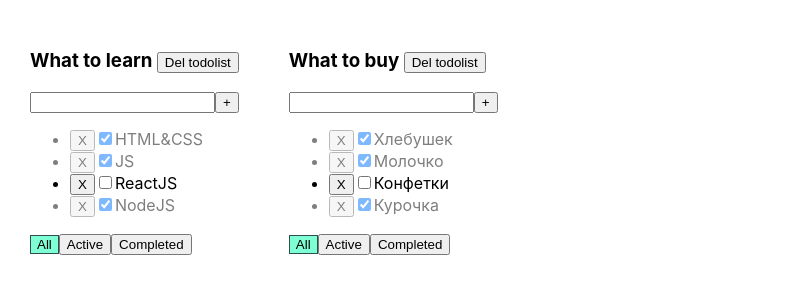
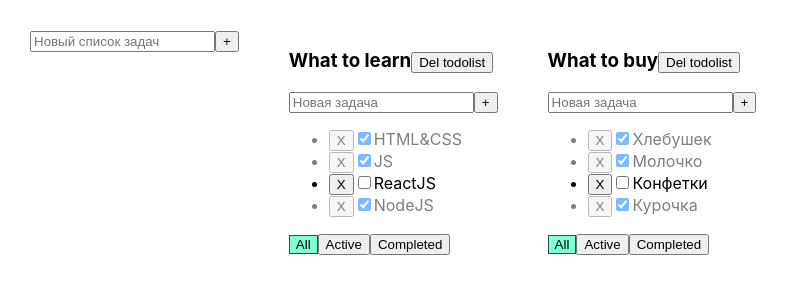
Before and after one commit to klisitsky/it-incubator_todolist, a React (Create React App) app: page / in a window 1280 px wide. Shown: the top 300 px of the page, without its empty margins (0-789 px from the left). Built offline with nearby package versions, Linux system fonts and the light colour scheme.

Commit message:
Possibility of adding todolist, added AddItemForm and EditableSpan

```diff
--- a/src/App.tsx
+++ b/src/App.tsx
@@ -1,7 +1,8 @@
 import React, {useState} from 'react';
 import './App.css';
-import {TaskPropsType, Todolist} from "./Todolist";
+import {TaskType, Todolist} from "./Todolist";
 import {v1} from "uuid";
+import {AddItemForm} from "./components/AddItemForm/AddItemForm";
 
 
 export type FilterType = 'all' | 'active' | 'completed'
@@ -14,15 +15,30 @@ type TodolistType = {
 }
 
 type AllTasksType = {
-  [todolistId: string]: Array<TaskPropsType>
+  [todolistId: string]: Array<TaskType>
 }
 
 function App() {
 
-  let todolistId1 = v1();
-  let todolistId2 = v1();
+  const todolistId1 = v1();
+  const todolistId2 = v1();
 
-  let [tasks, setTasks] = useState<AllTasksType>({
+  const [todolists, setTodolists] = useState<Array<TodolistType>>([
+    {id: todolistId1, title: 'What to learn', filter: 'all'},
+    {id: todolistId2, title: 'What to buy', filter: 'all'},
+  ])
+
+  const changeFilter = (todolistId: string, newFilter:FilterType) => {
+    setTodolists(todolists.map(todo => todo.id === todolistId ? {...todo, filter:newFilter}: todo))
+  }
+  const changeTodolistTitle = (todolistId:string, newTodolistTitle: string) => {
+    setTodolists(todolists.map(todo => todo.id === todolistId ? {...todo, title:newTodolistTitle}: todo))
+  }
+  const deleteTodolist = (todolistId: string) => {
+    setTodolists(todolists.filter(todo => todo.id !== todolistId))
+  }
+
+  const [tasks, setTasks] = useState<AllTasksType>({
     [todolistId1]:[
       { id: v1(), title: "HTML&CSS", isDone: true },
       { id: v1(), title: "JS", isDone: true },
@@ -37,49 +53,39 @@ function App() {
     ]
   })
 
-  let [todolist, setTodolist] = useState<Array<TodolistType>>([
-    {id: todolistId1, title: 'What to learn', filter: 'all'},
-    {id: todolistId2, title: 'What to buy', filter: 'all'},
-  ])
-
-  const changeFilter = (todolistId: string, newFilter:FilterType) => {
-    setTodolist(todolist.map(todo => todo.id === todolistId ? {...todo, filter:newFilter}: todo))
-  }
-
-  const deleteTodolist = (todolistId: string) => {
-    setTodolist(todolist.filter(todo => todo.id !== todolistId))
-  }
-
-  const addTask = (todolistId: string,
-                   taskTitle:string,
-                   setError: (err: string | null) => void,
-                   setTitle: (val: string) => void
-  ) => {
-    taskTitle = taskTitle.trim()
-    if(taskTitle) {
+  const addTask = (todolistId: string, taskTitle:string) => {
       const newTask = { id: v1(), title: taskTitle, isDone: false }
       setTasks({...tasks, [todolistId]:[newTask, ...tasks[todolistId]]})
-      setError(null)
-    } else {
-      setError('Заполни поле епта')
-      setTimeout(() => {setError(null)}, 2000)
-    }
-    setTitle('')
+   }
+  const updateTask = (todolistId: string, taskId: string, taskTitle:string) => {
+    setTasks({...tasks, [todolistId]:tasks[todolistId].map(task => task.id === taskId
+        ? {...task, title:taskTitle}
+        : task)}
+    )
   }
 
   const removeTask = (todolistId: string, taskId:string) => {
     setTasks({...tasks, [todolistId]:tasks[todolistId].filter(task => task.id !== taskId)})
   }
-
   const onChangeCheckBox = (todolistId: string, taskId: string, newIsDone:boolean) => {
     setTasks({...tasks, [todolistId]:tasks[todolistId].map(task => {
         return task.id === taskId ? {...task, isDone: newIsDone} : task
     }
     )})
   }
+
+  const callbackAddItemFormHandler = (newTitle:string) => {
+    const newTotolistId = v1();
+    const newTodolist: TodolistType = {id: newTotolistId, title: newTitle, filter: 'all'}
+    setTodolists([...todolists, newTodolist])
+    setTasks({...tasks, [newTotolistId]:[]})
+  }
+
+
   return (
       <div className="App">
-        {todolist.map(todo => {
+        <AddItemForm callback={callbackAddItemFormHandler} placeholder={'Новый список задач'}/>
+        {todolists.map(todo => {
 
           let filteredTasks = tasks[todo.id]
 
@@ -103,6 +109,8 @@ function App() {
             filter={todo.filter}
             changeFilter={changeFilter}
             deleteTodolist={deleteTodolist}
+            updateTask={updateTask}
+            changeTodolistTitle={changeTodolistTitle}
           />
         })}
 
--- a/src/Todolist.module.css
+++ b/src/Todolist.module.css
@@ -1,11 +1,3 @@
-.errorInput {
-  border: 3px solid red;
-}
-
-.errorMessage {
-  color: red
-}
-
 .activeFilter {
   background-color: aquamarine;
   border: 1px solid darkslategray;
--- a/src/Todolist.tsx
+++ b/src/Todolist.tsx
@@ -1,20 +1,24 @@
-import React, {ChangeEvent, KeyboardEvent, useState} from "react";
+import React from "react";
 import {FilterType} from "./App";
 import s from './Todolist.module.css'
+import {AddItemForm} from "./components/AddItemForm/AddItemForm";
+import {EditableSpan} from "./components/EditableSpan/EditableSpan";
 
 type TodolistPropsType = {
-  newShapka?: string
+  newShapka: string
   todolistId: string
-  tasks: Array<TaskPropsType>
+  tasks: Array<TaskType>
   removeTask: (todolistId: string, taskId:string)=>void
-  addTask: (todolistId: string, taskTitle:string, setErr: (value: string | null) => void, setTtitle: (val: string) => void) => void
+  addTask: (todolistId: string, taskTitle:string) => void
   callbackOnChangeChkBox: (todolistId: string, taskId: string, newIsDone:boolean) => void
   filter: FilterType
   changeFilter: (todolistId: string, newFilter:FilterType) => void
   deleteTodolist: (todolistId: string) => void
+  updateTask: (todolistId: string, taskId: string, taskTitle:string) => void
+  changeTodolistTitle: (todolistId:string, newTodolistTitle: string) => void
 }
 
-export type TaskPropsType = {
+export type TaskType = {
   id: string
   title: string
   isDone: boolean
@@ -23,22 +27,6 @@ export type TaskPropsType = {
 
 export const Todolist = (props: TodolistPropsType) => {
 
-  let [title, setTitle] = useState<string>('')
-  let [error, setError] = useState<string|null>(null)
-
-
-  const onChangeInputHandler = (event: ChangeEvent<HTMLInputElement>) => {
-    setError(null)
-    setTitle(event.currentTarget.value)
-  }
-
-  const onClickBtnAddHandler = () => props.addTask(props.todolistId, title, setError, setTitle)
-
-  const onKeyUpInputHandler = (event:KeyboardEvent<HTMLInputElement>) => {
-    if (event.key === 'Enter') {
-      props.addTask(props.todolistId, title, setError, setTitle)
-    }
-  }
 
   const deleteTodolistHandler = () => props.deleteTodolist(props.todolistId)
 
@@ -49,29 +37,32 @@ export const Todolist = (props: TodolistPropsType) => {
   const renderedTasks = props.tasks.map(task => {
     const onClickHandler = () => {props.removeTask(props.todolistId, task.id)}
 
+    const EditableSpanCallbackForTask = (newTitle: string) => {
+      props.updateTask(props.todolistId, task.id, newTitle)
+    }
+
     return (
       <li key={task.id} className={task.isDone ? s.finishedTask : ''}>
         <button onClick={onClickHandler}>X</button>
         <input type="checkbox" onChange={() => props.callbackOnChangeChkBox(props.todolistId, task.id, !task.isDone)} checked={task.isDone} />
-        <span>{task.title}</span>
+        <EditableSpan oldTitle={task.title} callback={EditableSpanCallbackForTask} />
       </li>
     )
   })
 
+  const callbackAddItemFormHandler = (title: string) => {
+    props.addTask(props.todolistId, title)
+  }
 
+  const editableSpanCallbackForTodoTitle = (newTitle: string) => {
+    props.changeTodolistTitle(props.todolistId, newTitle)
+  }
   return (
       <div>
-          <h3>{props.newShapka} <button onClick={deleteTodolistHandler}>Del todolist</button></h3>
-
-          <div>
-            <input className={error ? s.errorInput :''}
-                   value={title}
-                   onChange={onChangeInputHandler}
-                   onKeyUp={onKeyUpInputHandler}
-            />
-            <button onClick={onClickBtnAddHandler}>+</button>
-            {error && (<div className={s.errorMessage}>{error}</div>)}
-          </div>
+          <h3>
+            <EditableSpan oldTitle={props.newShapka} callback={editableSpanCallbackForTodoTitle}/>
+            <button onClick={deleteTodolistHandler}>Del todolist</button></h3>
+        <AddItemForm callback={callbackAddItemFormHandler} placeholder={'Новая задача'}/>
           <ul>
             {renderedTasks}
           </ul>
--- /dev/null
+++ b/src/components/AddItemForm/AddItemForm.module.css
@@ -0,0 +1,7 @@
+.errorInput {
+  border: 3px solid red;
+}
+
+.errorMessage {
+  color: red
+}
--- /dev/null
+++ b/src/components/AddItemForm/AddItemForm.tsx
@@ -0,0 +1,50 @@
+import React, {ChangeEvent, KeyboardEvent, useState} from 'react';
+import s from './AddItemForm.module.css'
+
+
+type AddItemFormPropsType = {
+  callback: (title: string) => void
+  placeholder?: string
+}
+
+export const AddItemForm: React.FC<AddItemFormPropsType> = (props) => {
+
+
+  let [title, setTitle] = useState<string>('')
+  let [error, setError] = useState<string|null>(null)
+
+  const onChangeInputHandler = (event: ChangeEvent<HTMLInputElement>) => {
+    setError(null)
+    setTitle(event.currentTarget.value)
+  }
+
+  const onClickBtnAddHandler = () => {
+    title = title.trim()
+    if (title) {
+      props.callback(title)
+      setError(null)
+    } else {
+      setError('Заполните поле')
+    }
+    setTitle('')
+  }
+
+  const onKeyUpInputHandler = (event:KeyboardEvent<HTMLInputElement>) => {
+    if (event.key === 'Enter') {
+      onClickBtnAddHandler();
+    }
+  }
+
+  return (
+    <div>
+    <input className={error ? s.errorInput :''}
+           value={title}
+           onChange={onChangeInputHandler}
+           onKeyUp={onKeyUpInputHandler}
+           placeholder={props.placeholder}
+    />
+    <button onClick={onClickBtnAddHandler}>+</button>
+    {error && (<div className={s.errorMessage}>{error}</div>)}
+  </div>
+  );
+};
--- /dev/null
+++ b/src/components/EditableSpan/EditableSpan.tsx
@@ -0,0 +1,37 @@
+import React, {ChangeEvent, KeyboardEvent, useState} from 'react';
+
+type EditableSpanPropsType = {
+  oldTitle: string
+  callback: (newTitle: string) => void
+}
+
+export const EditableSpan: React.FC<EditableSpanPropsType> = (props) => {
+
+
+  const [edit, setEdit] = useState<boolean>(true)
+  const [newTitle, setNewTitle] = useState<string>(props.oldTitle)
+
+  const EditHandler = () => {
+    setEdit(!edit)
+    props.callback(newTitle)
+  }
+  const onChangeHandler = (event:ChangeEvent<HTMLInputElement>) => {
+    setNewTitle(event.currentTarget.value)
+  }
+
+  const onKeyUpInputHandler = (event:KeyboardEvent<HTMLInputElement>) => {
+    if (event.key === 'Enter') EditHandler()
+  }
+
+  return (
+    edit
+      ? <span onDoubleClick={EditHandler}>{props.oldTitle}</span>
+      : <input onBlur={EditHandler}
+               value={newTitle}
+               onChange={onChangeHandler}
+               onKeyUp={onKeyUpInputHandler}
+               autoFocus />
+
+
+  );
+};
```
